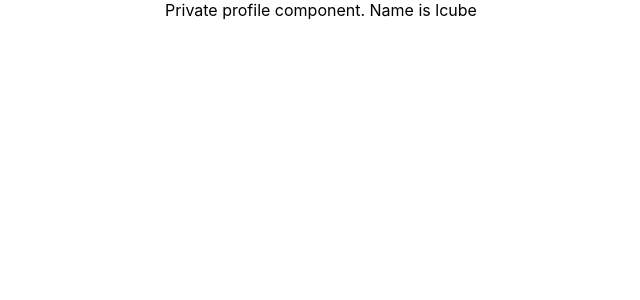
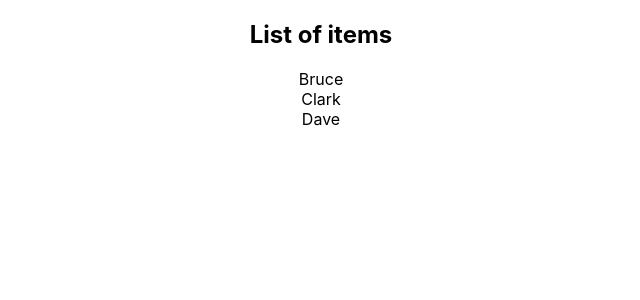
Before and after one commit to lcube45/react-basics, a React (Create React App) app: page / in a window 1280 px wide. Shown: the top 300 px of the page, without its empty margins (319-959 px from the left). Built offline with nearby package versions, Linux system fonts and the light colour scheme.

Commit message:
generic props example

```diff
--- a/src/App.tsx
+++ b/src/App.tsx
@@ -1,11 +1,37 @@
 import './App.css';
-import { Private } from './components/auth/Private';
-import { Profile } from './components/auth/Profile'
+import { List } from './components/generics/List';
 
 function App() {
   return (
     <div className="App">
-      <Private isLoggedIn={true} component={Profile} />
+{/*       <List
+        items={['Batman', 'Superman', 'Spiderman']}
+        onClick={(item) => console.log(item)}
+      />
+      <List
+        items={[1, 2, 3]}
+        onClick={(item) => console.log(item)}
+      /> */}
+      <List
+        items={[
+          {
+            id: 1,
+            first: 'Bruce',
+            last: 'Wayne'
+          },
+          {
+            id: 2,
+            first: 'Clark',
+            last: 'Kent'
+          },
+          {
+            id: 3,
+            first: 'Dave',
+            last: 'Appadoo'
+          },
+        ]}
+        onClick={(item) => console.log(item)}
+      />
     </div>
   );
 }
--- /dev/null
+++ b/src/components/generics/List.tsx
@@ -0,0 +1,17 @@
+type ListProps<T> = {
+    items: T[]
+    onClick: (value: T) => void
+}
+
+export const List = <T extends {id: number, first: string}>({items, onClick}: ListProps<T>) => {
+    return (
+        <div>
+            <h2>List of items</h2>
+            {items.map((item, index) => {
+                return (
+                    <div key={item.id} onClick={() => onClick(item)}>{item.first}</div>
+                )
+            })}
+        </div>
+    )
+}
```
